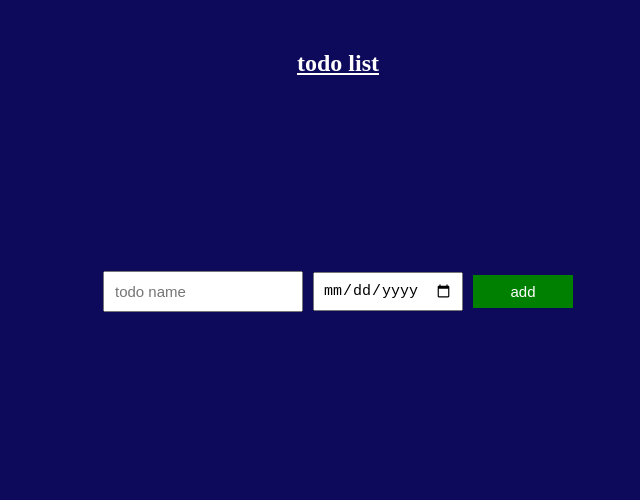
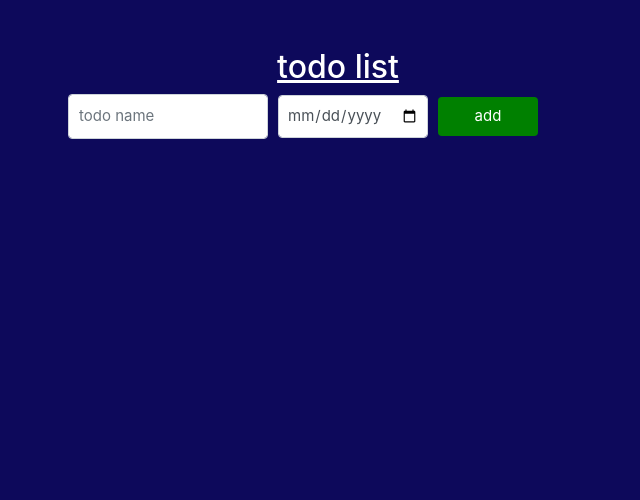
Before and after one commit to Harivenugopal/Todolist, a plain HTML site: page index.html in a window 1280 px wide. Shown: the whole page, without its empty margins (302-942 px from the left). Drawn offline with nearby package versions, Linux system fonts and the light colour scheme.

Commit message:
Update index.html with bootatrap

```diff
--- a/index.html
+++ b/index.html
@@ -4,21 +4,33 @@
     <meta charset="UTF-8">
     <meta name="viewport" content="width=device-width, initial-scale=1.0">
     <title>todolist</title>
+    <!-- Include Bootstrap CSS -->
+    <link rel="stylesheet" href="https://maxcdn.bootstrapcdn.com/bootstrap/4.0.0/css/bootstrap.min.css" integrity="sha384-Gn5384xqQ1aoWXA+058RXPxPg6fy4IWvTNh0E263XmFcJlSAwiGgFAW/dAiS6JXm" crossorigin="anonymous">
     <link rel="stylesheet" href="todolist.css">
 </head>
 <body>
 
-    <h2 class="heading">todo list</h2>
-    <div class="parentdiv">
+    <div class="container">
+        <h2 class="heading text-center mt-5">todo list</h2>
 
-    <div class="todo-input-grid">
-    <input type="text" placeholder="todo name" class="js-name-input name-input">
-    <input type="date" class="js-due-date-input due-date-input">
-    <button  class="add-todo-button js-add-todobutton">add</button>
-    <div class="js-todo-list todo-grid">text</div>
-    </div>
+        <div class="row justify-content-center">
+            <div class="col-md-6">
+
+                <div class="todo-input-grid">
+                    <input type="text" placeholder="todo name" class="form-control js-name-input name-input">
+                    <input type="date" class="form-control js-due-date-input due-date-input">
+                    <button class="btn btn-success add-todo-button js-add-todobutton">add</button>
+                    <div class="js-todo-list todo-grid">text</div>
+                </div>
+
+            </div>
+        </div>
     </div>
 
+    <!-- Include Bootstrap JS and Popper.js -->
+    <script src="https://code.jquery.com/jquery-3.2.1.slim.min.js" integrity="sha384-KJ3o2DKtIkvYIK3UENzmM7KCkRr/rE9/Qpg6aAZGJwFDMVNA/GpGFF93hXpG5KkN" crossorigin="anonymous"></script>
+    <script src="https://cdn.jsdelivr.net/npm/popper.js@1.12.9/dist/umd/popper.min.js" integrity="sha384-ApNbgh9B+Y1QKtv3Rn7W3mgPxhU9K/ScQsAP7hUibX39j7fakFPskvXusvfa0b4Q" crossorigin="anonymous"></script>
+    <script src="https://maxcdn.bootstrapcdn.com/bootstrap/4.0.0/js/bootstrap.min.js" integrity="sha384-JZR6Spejh4U02d8jOt6vLEHfe/JQGiRRSQQxSfFWpi1MquVdAyjUar5+76PVCmYl" crossorigin="anonymous"></script>
 
     <script src="todolist.js"></script>
 
```
